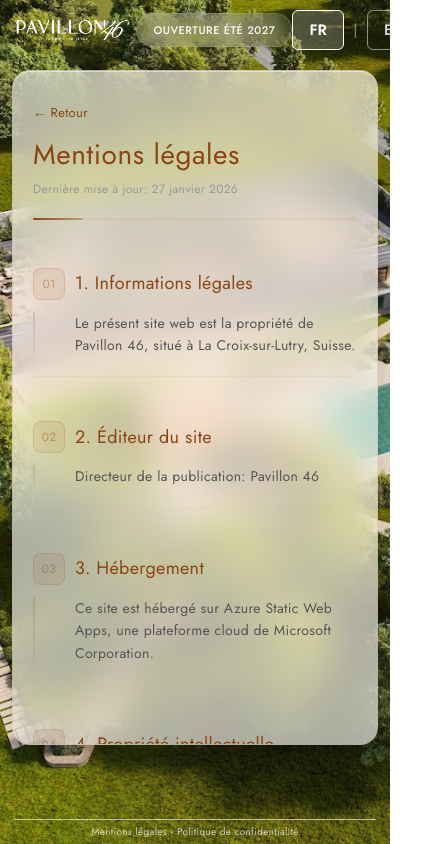
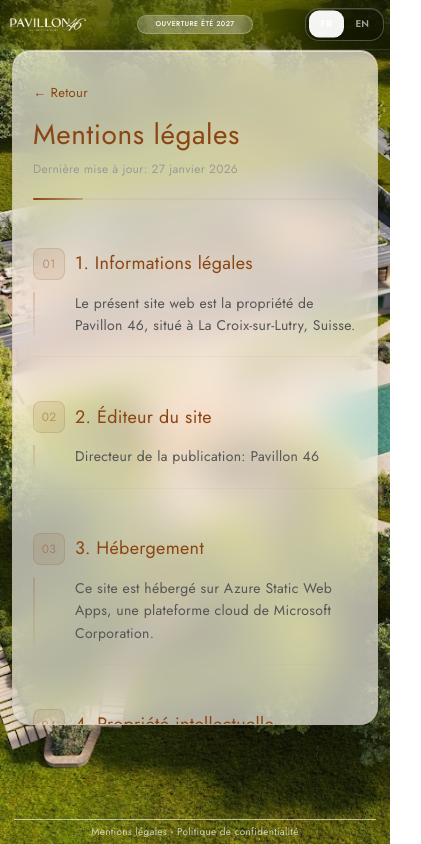
Before and after one commit to kiarashjam/pavillon-46, a Next.js app: page /legal in a window 390 px wide. Shown: the whole page, 421 px wide, since content can reach past the window. Built offline with nearby package versions, Linux system fonts and the light colour scheme.

Commit message:
Update mobile.css styles

```diff
--- a/styles/mobile.css
+++ b/styles/mobile.css
@@ -3,11 +3,37 @@
    ============================================ */
 
 @media (max-width: 767px) {
+    /* Prevent horizontal scrolling and ensure full width */
+    body, html {
+        overflow-x: hidden;
+        max-width: 100vw;
+        width: 100%;
+    }
+
+    /* Ensure all page containers are full width */
+    #__next,
+    #__next > div {
+        width: 100%;
+        max-width: 100vw;
+        overflow-x: hidden;
+    }
+
+    /* Prevent scrolling on waitlist page - applied via class */
+    body.no-scroll,
+    html.no-scroll {
+        overflow: hidden;
+        max-height: 100vh;
+        height: 100vh;
+        position: fixed;
+    }
     /* Homepage - Immersive Layout */
     .container {
         display: block;
         height: 100vh;
+        max-height: 100vh;
         overflow: hidden;
+        width: 100%;
+        max-width: 100vw;
     }
 
     .left-section {
@@ -29,6 +55,7 @@
 
     .right-section {
         width: 100%;
+        max-width: 100vw;
         height: 100vh;
         min-height: 100vh;
         position: relative;
@@ -37,18 +64,20 @@
         display: flex;
         align-items: center;
         justify-content: center;
+        overflow-x: hidden;
     }
 
     .right-content {
         width: 100%;
+        max-width: 100vw;
         min-height: auto;
-        padding: 40px 24px 100px;
-        max-width: 100%;
+        padding: 40px clamp(16px, 4vw, 24px) 100px;
         background: transparent;
         display: flex;
         flex-direction: column;
         align-items: center;
         justify-content: center;
+        box-sizing: border-box;
     }
 
     /* Dark Mode / Overlay Text Styles */
@@ -159,68 +188,307 @@
 
     /* Waitlist/Thank You Pages - Modern Mobile Design */
     .waitlist-page {
-        min-height: 100vh;
+        position: fixed;
+        top: 0;
+        left: 0;
+        width: 100%;
+        max-width: 100vw;
+        height: 100vh;
         max-height: 100vh;
         overflow: hidden;
+        box-sizing: border-box;
     }
 
+    .waitlist-page .background-container {
+        position: absolute;
+        top: 0;
+        left: 0;
+        width: 100%;
+        max-width: 100vw;
+        height: 100%;
+        z-index: 1;
+    }
+
+    .waitlist-page .background-image {
+        width: 100%;
+        max-width: 100vw;
+        height: 100%;
+        background-size: cover;
+        background-position: center;
+        background-repeat: no-repeat;
+    }
+
+    /* Mobile Header - Fully Responsive with Equal Sections */
     .page-header {
-        padding: 10px 12px 10px 12px;
-        background: transparent;
+        padding: clamp(8px, 2vw, 14px) clamp(8px, 2vw, 16px);
+        background: rgba(0, 0, 0, 0.15);
+        backdrop-filter: blur(20px) saturate(180%);
+        -webkit-backdrop-filter: blur(20px) saturate(180%);
+        border-bottom: 1px solid rgba(255, 255, 255, 0.1);
+        position: fixed;
+        top: 0;
+        left: 0;
+        right: 0;
+        z-index: 100;
+        transition: all 0.3s ease;
+        display: grid;
+        grid-template-columns: 1fr 1fr 1fr;
+        gap: clamp(4px, 1.5vw, 12px);
+        align-items: center;
+        height: clamp(50px, 12vw, 70px);
+        min-height: clamp(50px, 12vw, 70px);
+        max-height: clamp(50px, 12vw, 70px);
+        width: 100%;
+        max-width: 100vw;
+        overflow: hidden;
+        box-sizing: border-box;
+    }
+
+    /* Prevent any horizontal overflow */
+    .page-header * {
+        max-width: 100%;
+        box-sizing: border-box;
+    }
+
+    .page-header.is-home {
+        background: rgba(255, 255, 255, 0.08);
+        backdrop-filter: blur(20px) saturate(180%);
+        -webkit-backdrop-filter: blur(20px) saturate(180%);
+        border-bottom: 1px solid rgba(255, 255, 255, 0.15);
     }
 
     .header-left {
         padding-left: 0;
+        display: flex;
+        align-items: center;
+        justify-content: flex-start;
+        min-width: 0;
+        width: 100%;
+        overflow: hidden;
+    }
+
+    .logo-link {
+        display: flex;
+        align-items: center;
+        transition: transform 0.2s ease;
+        max-width: 100%;
+        width: 100%;
+        justify-content: flex-start;
+    }
+
+    .logo-link:active {
+        transform: scale(0.95);
+    }
+
+    .header-logo-image {
+        max-height: clamp(24px, 6vw, 36px);
+        max-width: 100%;
+        width: auto;
+        height: auto;
+        transition: opacity 0.3s ease;
+        object-fit: contain;
+    }
+
+    .header-center {
+        display: flex;
+        align-items: center;
+        justify-content: center;
+        overflow: hidden;
+        min-width: 0;
+        width: 100%;
+        max-width: 100%;
+        padding: 0 clamp(2px, 1vw, 8px);
+    }
+
+    .page-header .opening-date-header {
+        font-size: clamp(7px, 2vw, 10px);
+        font-weight: 500;
+        padding: clamp(4px, 1.2vw, 6px) clamp(6px, 2.5vw, 14px);
+        border-radius: clamp(12px, 3vw, 16px);
+        background: rgba(255, 255, 255, 0.2);
+        backdrop-filter: blur(10px);
+        -webkit-backdrop-filter: blur(10px);
+        border: 1px solid rgba(255, 255, 255, 0.25);
+        color: rgba(255, 255, 255, 0.95);
+        letter-spacing: clamp(0.2px, 0.1vw, 0.5px);
+        text-transform: uppercase;
+        white-space: nowrap;
+        transition: all 0.3s ease;
+        box-shadow: 0 2px 8px rgba(0, 0, 0, 0.1);
+        max-width: 100%;
+        overflow: hidden;
+        text-overflow: ellipsis;
+        width: 100%;
+        text-align: center;
+        line-height: 1.2;
+    }
+
+    .page-header.is-home .opening-date-header {
+        background: rgba(43, 85, 65, 0.25);
+        border-color: rgba(74, 124, 42, 0.4);
+        color: rgba(255, 255, 255, 0.95);
+        box-shadow: 0 2px 8px rgba(43, 85, 65, 0.2);
+    }
+
+    .page-header .opening-date-header:active {
+        transform: scale(0.96);
+    }
+
+    .opening-date-header {
+        font-size: clamp(7px, 2vw, 10px);
+        color: rgba(255, 255, 255, 0.95);
+        padding: clamp(4px, 1.2vw, 6px) clamp(6px, 2.5vw, 14px);
+        letter-spacing: clamp(0.2px, 0.1vw, 0.5px);
     }
 
     .header-right {
         padding-right: 0;
+        display: flex;
+        align-items: center;
+        justify-content: flex-end;
+        min-width: 0;
+        width: 100%;
+        overflow: hidden;
     }
 
-    .header-logo-image {
-        max-height: 32px;
+    /* Modern Segmented Control Style Language Switcher - Fully Responsive */
+    .language-switcher {
+        display: inline-flex;
+        align-items: center;
+        position: relative;
+        background: rgba(0, 0, 0, 0.2);
+        backdrop-filter: blur(12px);
+        -webkit-backdrop-filter: blur(12px);
+        padding: clamp(2px, 0.8vw, 3px);
+        border-radius: clamp(16px, 4vw, 20px);
+        border: clamp(1px, 0.3vw, 1.5px) solid rgba(255, 255, 255, 0.25);
+        box-shadow:
+            0 4px 12px rgba(0, 0, 0, 0.15),
+            inset 0 1px 0 rgba(255, 255, 255, 0.1);
+        gap: 0;
+        max-width: 100%;
+        width: fit-content;
+        flex-shrink: 1;
     }
 
-    .page-header .opening-date-header {
-        font-size: 12px;
+    .page-header.is-home .language-switcher {
+        background: rgba(43, 85, 65, 0.25);
+        border-color: rgba(74, 124, 42, 0.4);
+        box-shadow:
+            0 4px 12px rgba(43, 85, 65, 0.2),
+            inset 0 1px 0 rgba(255, 255, 255, 0.05);
     }
 
-    .opening-date-header {
-        font-size: 11px;
-        color: rgba(255, 255, 255, 0.9);
-        padding: 6px 12px;
-        letter-spacing: 0.3px;
+    .lang-button {
+        position: relative;
+        min-width: clamp(36px, 10vw, 48px);
+        min-height: clamp(28px, 8vw, 38px);
+        padding: clamp(6px, 2vw, 10px) clamp(12px, 3.5vw, 18px);
+        font-size: clamp(10px, 2.8vw, 13px);
+        font-weight: 600;
+        border-radius: clamp(12px, 3vw, 16px);
+        transition: all 0.35s cubic-bezier(0.4, 0, 0.2, 1);
+        border: none;
+        background: transparent;
+        color: rgba(255, 255, 255, 0.6);
+        z-index: 1;
+        cursor: pointer;
+        -webkit-tap-highlight-color: transparent;
+        white-space: nowrap;
+        flex-shrink: 1;
+    }
+
+    .page-header.is-home .lang-button {
+        color: rgba(255, 255, 255, 0.65);
+    }
+
+    .lang-button:active {
+        transform: scale(0.96);
+    }
+
+    .lang-button.active {
+        color: rgba(255, 255, 255, 1);
+        font-weight: 700;
+        background: rgba(255, 255, 255, 0.95);
+        box-shadow:
+            0 2px 8px rgba(0, 0, 0, 0.2),
+            0 1px 3px rgba(0, 0, 0, 0.15);
+        transform: translateY(-0.5px);
+    }
+
+    .page-header.is-home .lang-button.active {
+        background: rgba(74, 124, 42, 0.95);
+        color: rgba(255, 255, 255, 1);
+        box-shadow:
+            0 2px 8px rgba(74, 124, 42, 0.35),
+            0 1px 3px rgba(43, 85, 65, 0.3);
+    }
+
+    /* Hide separator on mobile - cleaner look */
+    .lang-separator {
+        display: none;
+    }
+
+    /* Add subtle animation for active state */
+    .lang-button.active::before {
+        content: '';
+        position: absolute;
+        inset: 0;
+        border-radius: 16px;
+        background: linear-gradient(
+            135deg,
+            rgba(255, 255, 255, 0.2) 0%,
+            rgba(255, 255, 255, 0) 100%
+        );
+        pointer-events: none;
+    }
+
+    .page-header.is-home .lang-button.active::before {
+        background: linear-gradient(
+            135deg,
+            rgba(255, 255, 255, 0.15) 0%,
+            rgba(255, 255, 255, 0) 100%
+        );
     }
 
     .form-overlay {
+        position: absolute;
+        top: clamp(50px, 12vw, 70px);
+        left: 0;
+        width: 100%;
+        max-width: 100vw;
+        height: calc(100vh - clamp(50px, 12vw, 70px));
+        max-height: calc(100vh - clamp(50px, 12vw, 70px));
         padding: 0;
         align-items: flex-start;
-        min-height: 100vh;
-        max-height: 100vh;
         justify-content: flex-start;
-        padding-top: 80px;
-        padding-bottom: 0;
         display: flex;
         overflow: hidden;
+        box-sizing: border-box;
     }
 
     .form-container {
         display: flex;
-        width: calc(100% - 32px);
-        max-width: 471px;
-        padding: 50px;
+        width: 100%;
+        max-width: 100%;
+        height: 100%;
+        max-height: 100%;
+        padding: clamp(16px, 4vw, 24px) clamp(16px, 4vw, 24px);
         flex-direction: column;
         align-items: center;
-        gap: 40px;
-        border-radius: 12px;
-        border: 0.5px solid #E77A58;
+        gap: clamp(16px, 4vw, 32px);
+        border-radius: 0;
+        border-left: none;
+        border-right: none;
+        border-top: 0.5px solid #E77A58;
+        border-bottom: 0.5px solid #E77A58;
         background: rgba(255, 255, 255, 0.80);
-        margin: 0 16px;
-        max-height: calc(100vh - 80px);
+        margin: 0;
         overflow-y: auto;
         -webkit-overflow-scrolling: touch;
         position: relative;
         box-shadow: 0 4px 20px rgba(0, 0, 0, 0.1);
+        box-sizing: border-box;
     }
 
     .form-container .go-back-link {
@@ -736,7 +1004,9 @@
 
     /* Waitlist Page - Small Mobile Modern Design */
     .page-header {
-        padding: 10px 10px 10px 10px;
+        padding: clamp(6px, 1.5vw, 12px) clamp(6px, 1.5vw, 14px);
+        gap: clamp(2px, 1vw, 8px);
+        min-height: clamp(40px, 9vw, 52px);
     }
 
     .header-left {
@@ -748,38 +1018,74 @@
     }
 
     .header-logo-image {
-        max-height: 30px;
+        max-height: clamp(20px, 5vw, 32px);
     }
 
     .page-header .opening-date-header {
-        font-size: 11px;
+        font-size: clamp(6px, 1.8vw, 9px);
+        padding: clamp(3px, 1vw, 5px) clamp(4px, 2vw, 12px);
     }
 
     .opening-date-header {
-        font-size: 11px;
+        font-size: clamp(6px, 1.8vw, 9px);
+        padding: clamp(3px, 1vw, 5px) clamp(4px, 2vw, 12px);
+    }
+
+    .language-switcher {
+        padding: clamp(1.5px, 0.6vw, 2.5px);
+        border-radius: clamp(14px, 3.5vw, 18px);
+        border-width: clamp(0.5px, 0.2vw, 1px);
+    }
+
+    .lang-button {
+        min-width: clamp(32px, 9vw, 44px);
+        min-height: clamp(24px, 7vw, 34px);
+        padding: clamp(5px, 1.5vw, 8px) clamp(10px, 3vw, 16px);
+        font-size: clamp(9px, 2.5vw, 12px);
+        border-radius: clamp(10px, 2.5vw, 14px);
+    }
+
+    .lang-button.active::before {
+        border-radius: clamp(10px, 2.5vw, 14px);
+    }
+
+    .lang-separator {
+        display: none;
     }
 
     .form-overlay {
+        position: absolute;
+        top: clamp(50px, 12vw, 70px);
+        left: 0;
+        width: 100%;
+        max-width: 100vw;
+        height: calc(100vh - clamp(50px, 12vw, 70px));
+        max-height: calc(100vh - clamp(50px, 12vw, 70px));
         padding: 0;
-        padding-top: 70px;
-        min-height: 100vh;
+        overflow: hidden;
+        box-sizing: border-box;
     }
 
     .form-container {
         display: flex;
-        width: calc(100% - 24px);
-        max-width: 471px;
-        padding: 50px;
+        width: 100%;
+        max-width: 100%;
+        height: 100%;
+        max-height: 100%;
+        padding: clamp(12px, 3vw, 20px) clamp(12px, 3vw, 16px);
         flex-direction: column;
         align-items: center;
-        gap: 40px;
-        border-radius: 12px;
-        border: 0.5px solid #E77A58;
+        gap: clamp(12px, 3vw, 24px);
+        border-radius: 0;
+        border-left: none;
+        border-right: none;
+        border-top: 0.5px solid #E77A58;
+        border-bottom: 0.5px solid #E77A58;
         background: rgba(255, 255, 255, 0.80);
-        margin: 0 12px;
-        max-height: calc(100vh - 70px);
+        margin: 0;
         overflow-y: auto;
         -webkit-overflow-scrolling: touch;
+        box-sizing: border-box;
     }
 
     .form-container .go-back-link {
```
